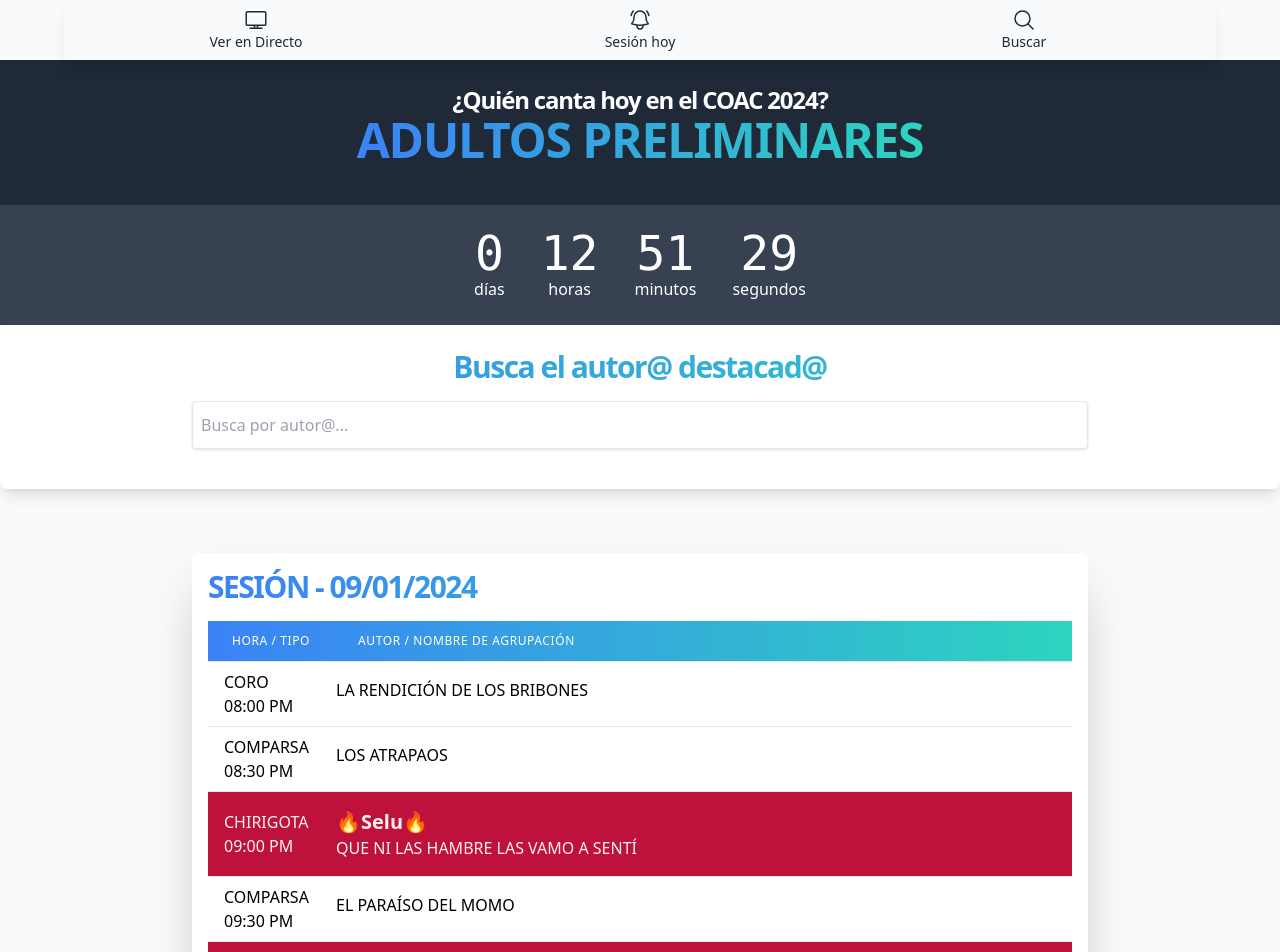
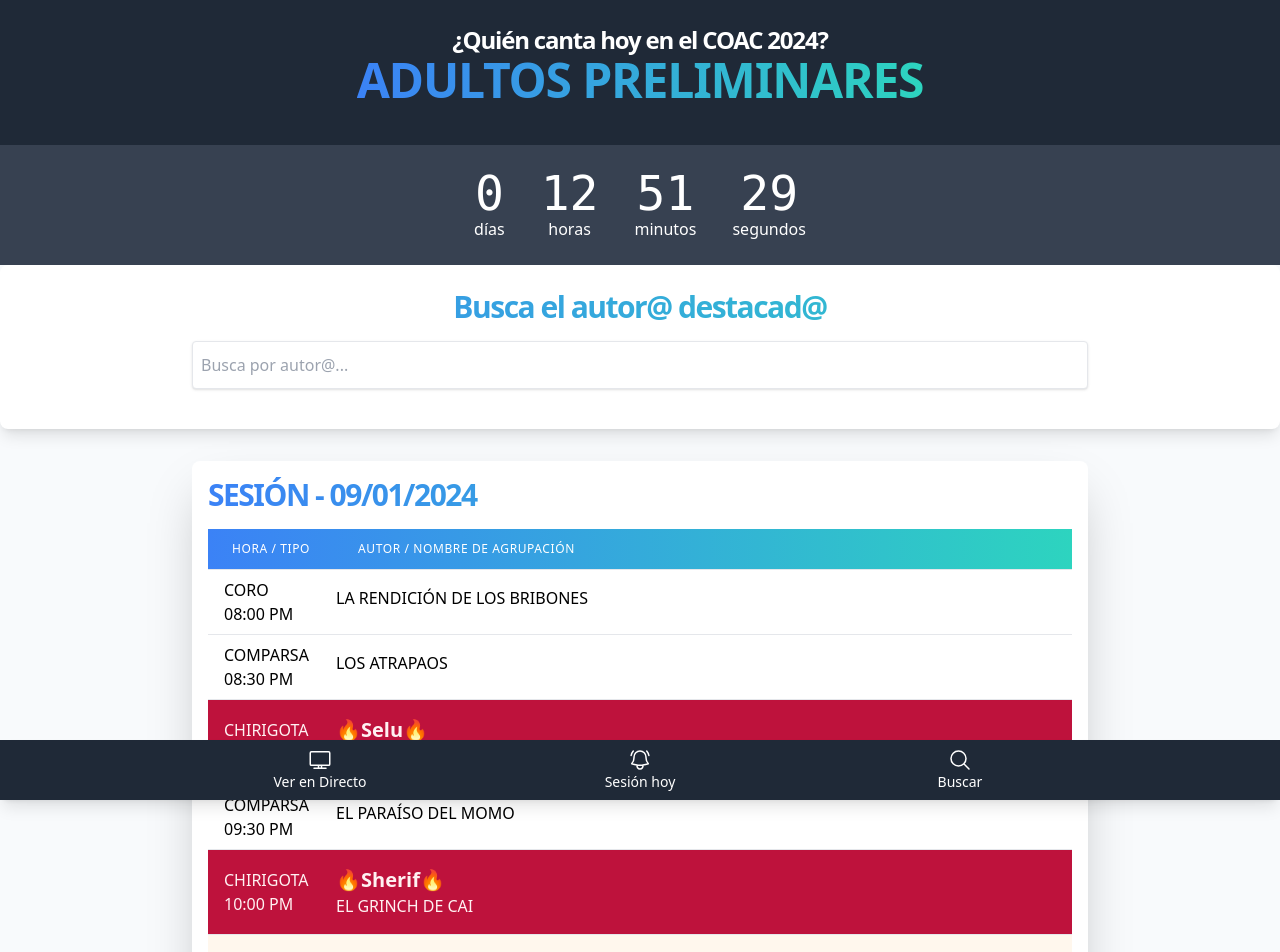
Before and after one commit to nandovejer/coac-quien-canta-hoy, a React (Vite) app: page / in a window 1280 px wide. Shown: the top 952 px of the page. Built offline with nearby package versions, Linux system fonts and the light colour scheme.

Commit message:
menu abajo y fija

```diff
--- a/src/components/DynamicTable.tsx
+++ b/src/components/DynamicTable.tsx
@@ -49,8 +49,7 @@
     <div className=" max-w-4xl mx-auto">
       {Object.entries(data).map(([date, groups]) => (
         <>
-        <span className="block pt-8" aria-hidden="true" id={date}></span>
-          <div key={date} className={`px-4 py-4 coac-session mt-8 ${getSessionClass(date)}`} >
+          <div key={date} className={`px-4 py-4 coac-session mt-8 ${getSessionClass(date)}`} id={date} >
             <h2 className={`text-2xl md:text-3xl font-extrabold leading-tighter tracking-tighter mb-4 bg-clip-text text-transparent  uppercase  ${classNameGradient}}`}>
               Sesión - {date}
             </h2>
--- a/src/components/Footer.tsx
+++ b/src/components/Footer.tsx
@@ -1,6 +1,6 @@
 function Footer() {
     return (
-        <footer className="text-center p-4 text-base-content bg-slate-50">
+        <footer className="text-center p-4 text-base-content bg-slate-50 pb-24">
             <aside>
                 <p> Creado por <a className="text-blue-700 underline  " aria-label='author' href="https://twitter.com/nandovejer">Nando Muñoz</a> y bajo  <a className="text-blue-700 underline  " href="https://es.wikipedia.org/wiki/MIT_License">Licencia MIT</a>.</p>
             </aside>
--- a/src/components/MenuHeader.tsx
+++ b/src/components/MenuHeader.tsx
@@ -6,15 +6,14 @@
 }
 
 
-
 const MenuHeader = ({ menuData: { liveUrl, lastDateSession } }: MenuHeaderProps) => {
 
-    const classNameLinksMenu = "flex flex-col justify-center items-center font-medium px-2 py-2 md:px-5 md:py-2  text-gray-800 text-center w-1/3 hover:text-white hover:bg-rose-700";
+    const classNameLinksMenu = "flex flex-col justify-center items-center font-medium px-2 py-2 md:px-5 md:py-2  text-center w-1/3 max-w-xs hover:bg-gradient-to-r from-blue-500  to-blue-400";
 
 
     return (
         <>
-            <div className="flex justify-center items-center shadow-lg w-full z-10 bg-slate-50 sticky top-0 max-w-6xl mx-auto">
+            <div className="flex justify-center items-center shadow-lg w-full z-10  text-white bg-gray-800 fixed bottom-0">
                 <a target='_blank' href={liveUrl} className={classNameLinksMenu} rel="noopener noreferrer">
                     <svg xmlns="http://www.w3.org/2000/svg" fill="none" viewBox="0 0 24 24" stroke-width="1.5" stroke="currentColor" className="w-6 h-6">
                         <path stroke-linecap="round" stroke-linejoin="round" d="M6 20.25h12m-7.5-3v3m3-3v3m-10.125-3h17.25c.621 0 1.125-.504 1.125-1.125V4.875c0-.621-.504-1.125-1.125-1.125H3.375c-.621 0-1.125.504-1.125 1.125v11.25c0 .621.504 1.125 1.125 1.125Z" />
```
